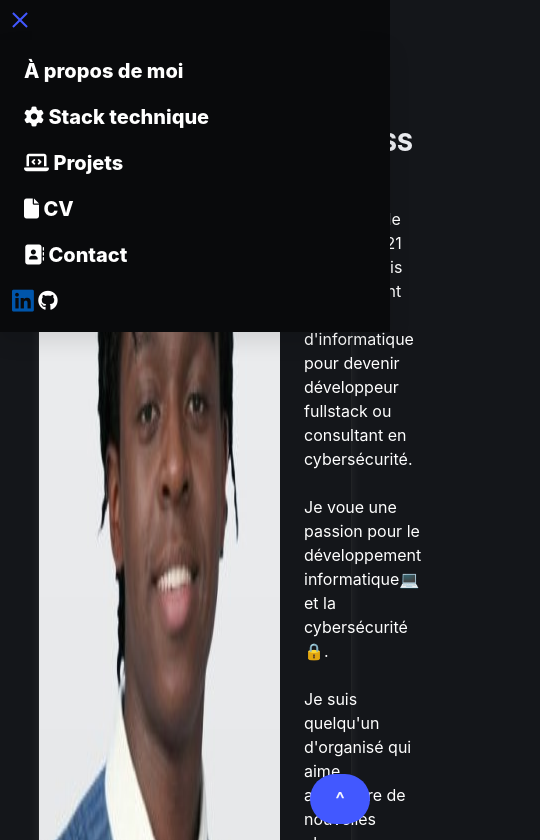
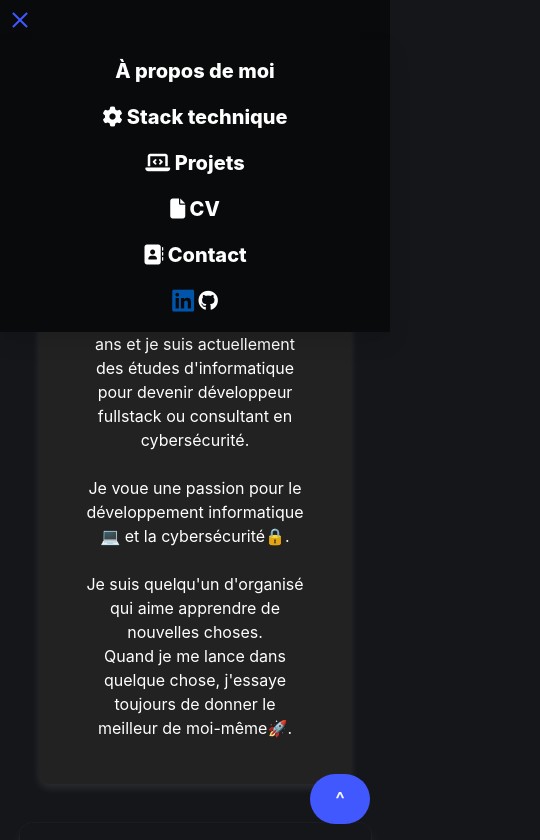
Before and after one commit to AMOUSSA-hub/amoussa-hub.github.io, a plain HTML site: page index.html in a window 390 px wide. Both pictures are taken after a click on the button 20 px from the left and 20 px from the top of the page. Shown: the top 840 px of the page, 540 px wide, since content can reach past the window. Drawn offline with nearby package versions, Linux system fonts and the light colour scheme.

Commit message:
fix probleme responsive

```diff
--- /dev/null
+++ b/css/style.css
@@ -0,0 +1,58 @@
+
+
+#me {
+    display: flex;
+    flex-wrap: wrap;
+    align-items: center;
+    background-color: #222;
+    padding: 20px;
+    border-radius: 10px;
+    box-shadow: 0 4px 8px rgba(255, 255, 255, 0.1);
+    max-width: 900px;
+    margin: auto;
+  }
+  #me img {
+    width: 120px;
+    height: 120px;
+    border-radius: 100%;
+    object-fit: cover;
+    margin-right: 20px;
+  }
+
+  #me .card-content {
+    flex: 1;
+  }
+
+
+
+
+  /* Grilles responsives */
+  .grid {
+    display: grid;
+    grid-template-columns: repeat(auto-fit, minmax(250px, 1fr));
+    gap: 20px;
+    padding: 20px;
+  }
+
+
+
+  /* Responsive */
+  @media (max-width: 768px) {
+    .card {
+      flex-direction: column;
+      text-align: center;
+    }
+
+    .card img {
+      margin: 0 0 15px 0;
+    }
+    embed {
+        width: 100%;
+        height: 500px;
+      }
+
+    .navbar-menu {
+      width: 100%;
+      text-align: center;
+    }
+  }
--- a/index.html
+++ b/index.html
@@ -10,6 +10,7 @@
     <script src="script/fill_project_list.js" crossorigin="anonymous"></script>
     <script src="script/fill_tools_list.js" crossorigin="anonymous" ></script>
     <script src="script/mailing.js" crossorigin="anonymous" ></script>
+    <link rel="stylesheet" href="css/style.css">
   </head>
 
   <body id="home" >
@@ -108,7 +109,7 @@
    <section class="box"  id="projects" style="padding-bottom: 5%; margin-inline:5%;">
     <div class="anchor" id="anchor1"></div>
     <h1 class="title" style="text-align: center;">Projets</h1>
-    <div  class="fixed-grid has-3-cols" style="padding-inline: 10%">
+    <div  class="grid is-col-min-2" style="padding-inline: 10%">
       <div class="grid" id="repoGrid">
         <template id="project-card">
           <a class="cell "   >
--- a/script/navbar_burger.js
+++ b/script/navbar_burger.js
@@ -1,19 +1,22 @@
 document.addEventListener('DOMContentLoaded', () => {
-  // Sélectionne tous les éléments avec la classe "navbar-burger"
-  const navbarBurgers = Array.prototype.slice.call(document.querySelectorAll('.navbar-burger'), 0);
 
-  // Si on a au moins un burger, on lui ajoute un événement click
-  if (navbarBurgers.length > 0) {
-    navbarBurgers.forEach(el => {
-      el.addEventListener('click', () => {
-        // Récupère la cible du menu via l'attribut data-target
-        const targetId = el.dataset.target;
-        const target = document.getElementById(targetId);
+  const navbarBurgers = document.querySelectorAll('.navbar-burger');
 
-        // Bascule la classe "is-active" sur le burger et le menu
-        el.classList.toggle('is-active');
-        target.classList.toggle('is-active');
+  navbarBurgers.forEach(burger => {
+    burger.addEventListener('click', () => {
+
+      const targetId = burger.dataset.target;
+      const target = document.getElementById(targetId);
+
+      burger.classList.toggle('is-active');
+      target.classList.toggle('is-active');
+
+      target.querySelectorAll('.navbar-item').forEach(item => {
+        item.addEventListener('click', () => {
+          burger.classList.remove('is-active');
+          target.classList.remove('is-active');
+        });
       });
     });
-  }
+  });
 });
```
